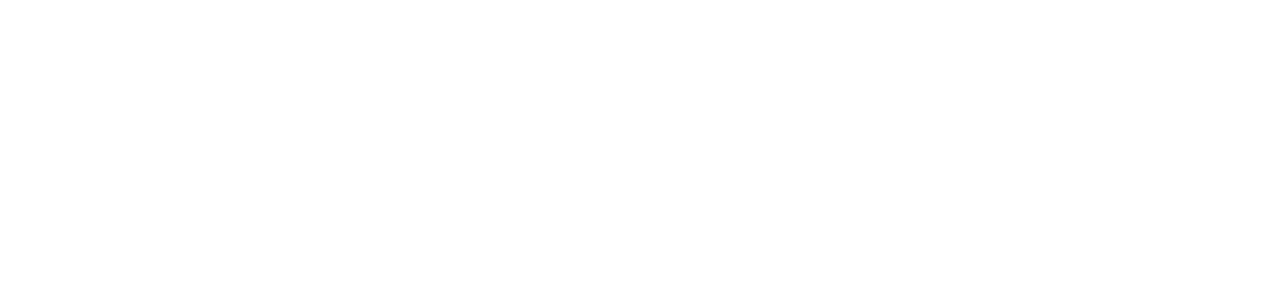
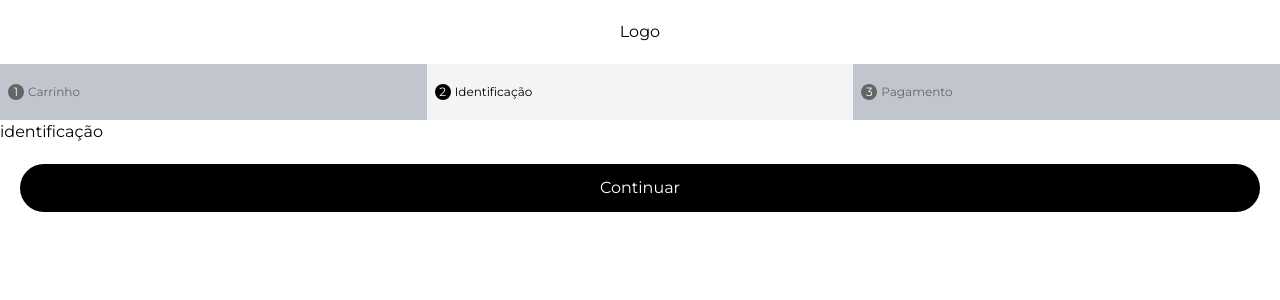
Before and after one commit to KevinADemetro/cerberus, a Next.js app: page /checkout in a window 1280 px wide. Before the commit this address had no page. Shown: the top 300 px of the page. Built offline with nearby package versions, Linux system fonts and the light colour scheme.

Commit message:
cria navegação do pedido

```diff
--- a/src/app/(pedido)/carrinho/page.tsx
+++ b/src/app/(pedido)/carrinho/page.tsx
@@ -1,7 +1,9 @@
 import CartItemsList from "@/src/components/CartItemsList";
+import StepForward from "@/src/components/StepForward";
 import prisma from "@/src/lib/prisma";
 import { formatCurrency } from "@/src/utils/formatter";
 import { cookies } from "next/headers";
+import Link from "next/link";
 
 async function Page() {
   const cookieStore = await cookies();
@@ -35,6 +37,7 @@ async function Page() {
               </div>
             </dl>
           </div>
+          <StepForward href="/checkout" />
         </>
       ) : (
         <p>Não tens nada no carrinho</p>
--- a/src/app/(pedido)/checkout/identificacao/page.tsx
+++ /dev/null
@@ -1,5 +0,0 @@
-function Page() {
-  return <div>teste</div>;
-}
-
-export default Page;
--- /dev/null
+++ b/src/app/(pedido)/checkout/page.tsx
@@ -0,0 +1,12 @@
+import StepForward from "@/src/components/StepForward";
+
+function Page() {
+  return (
+    <div>
+      identificação
+      <StepForward href="/checkout/pagamento" />
+    </div>
+  );
+}
+
+export default Page;
--- a/src/app/(pedido)/layout.tsx
+++ b/src/app/(pedido)/layout.tsx
@@ -1,10 +1,12 @@
+import OrderSteps from "@/src/components/OrderSteps";
 import Link from "next/link";
 function PedidoLayout({ children }: { children: React.ReactNode }) {
   return (
     <>
-      <Link href="/">
+      <Link href="/" className="flex justify-center items-center py-5">
         <h1>Logo</h1>
       </Link>
+      <OrderSteps />
       <div>{children}</div>
     </>
   );
--- /dev/null
+++ b/src/components/OrderStep.tsx
@@ -0,0 +1,24 @@
+function OrderStep({
+  indice,
+  label,
+  isActive,
+}: {
+  indice: number;
+  label: string;
+  isActive: boolean;
+}) {
+  return (
+    <li
+      className={`flex gap-1 items-center py-5 px-2  ${
+        isActive ? "bg-gray-100" : "opacity-60 bg-gray-400"
+      }`}
+    >
+      <div className="text-white bg-black p-1 rounded-full w-4 h-4 flex items-center justify-center">
+        {indice}
+      </div>
+      <p>{label}</p>
+    </li>
+  );
+}
+
+export default OrderStep;
--- /dev/null
+++ b/src/components/OrderSteps.tsx
@@ -0,0 +1,28 @@
+"use client";
+import { usePathname } from "next/navigation";
+import OrderStep from "./OrderStep";
+import Link from "next/link";
+
+function OrderSteps() {
+  const pathname = usePathname();
+  const links = [
+    { href: "/carrinho", label: "Carrinho" },
+    { href: "/checkout", label: "Identificação" },
+    { href: "/checkout/pagamento", label: "Pagamento" },
+  ];
+
+  return (
+    <ol className="flex text-xs">
+      {links.map((link, i) => {
+        const isActive = pathname === link.href;
+        return (
+          <Link href={link.href} key={link.href} className="flex-1">
+            <OrderStep indice={i + 1} label={link.label} isActive={isActive} />
+          </Link>
+        );
+      })}
+    </ol>
+  );
+}
+
+export default OrderSteps;
--- /dev/null
+++ b/src/components/StepForward.tsx
@@ -0,0 +1,16 @@
+import Link from "next/link";
+
+function StepForward({ href }: { href: string }) {
+  return (
+    <div className="flex justify-center items-center p-5">
+      <Link
+        href={href}
+        className="bg-black text-white w-full text-center py-3 rounded-full"
+      >
+        Continuar
+      </Link>
+    </div>
+  );
+}
+
+export default StepForward;
```
